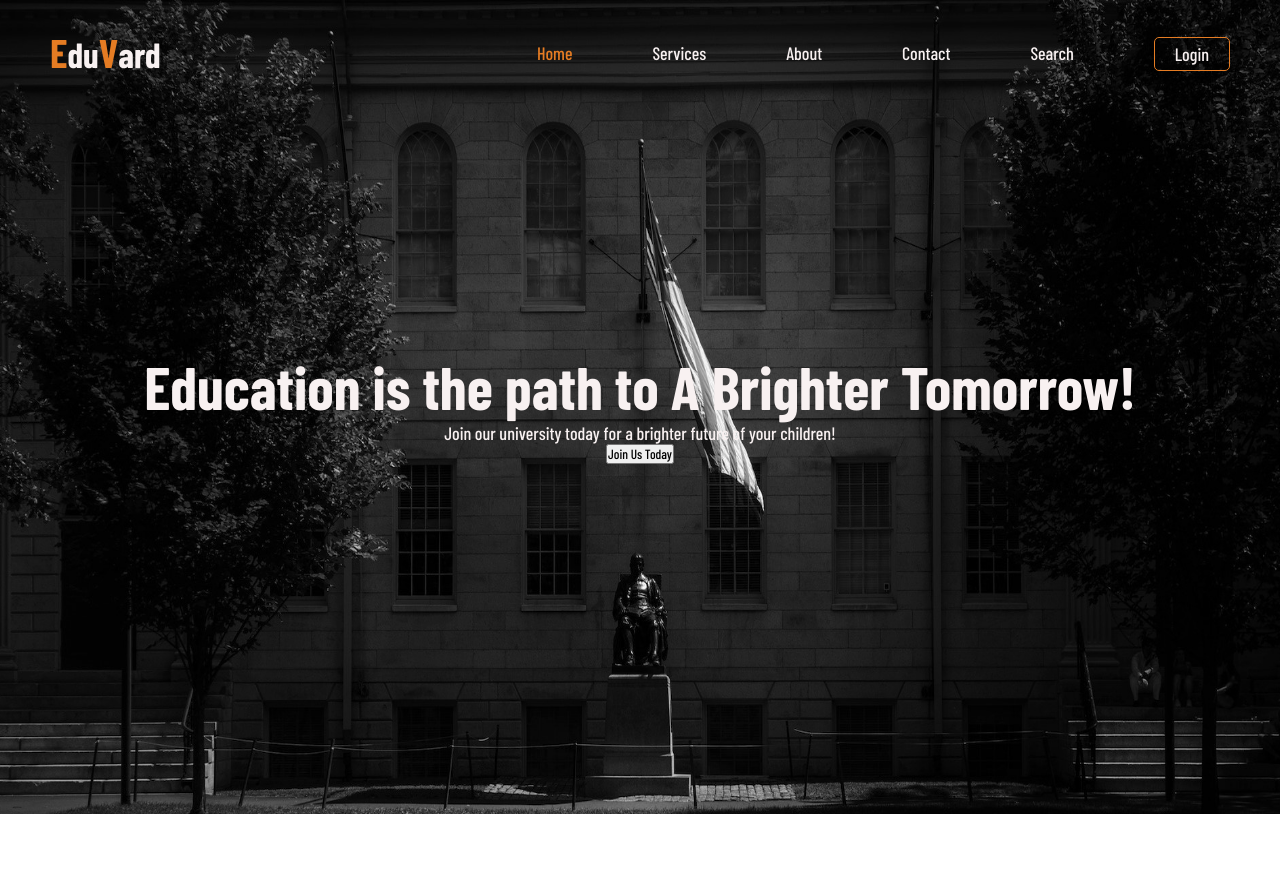
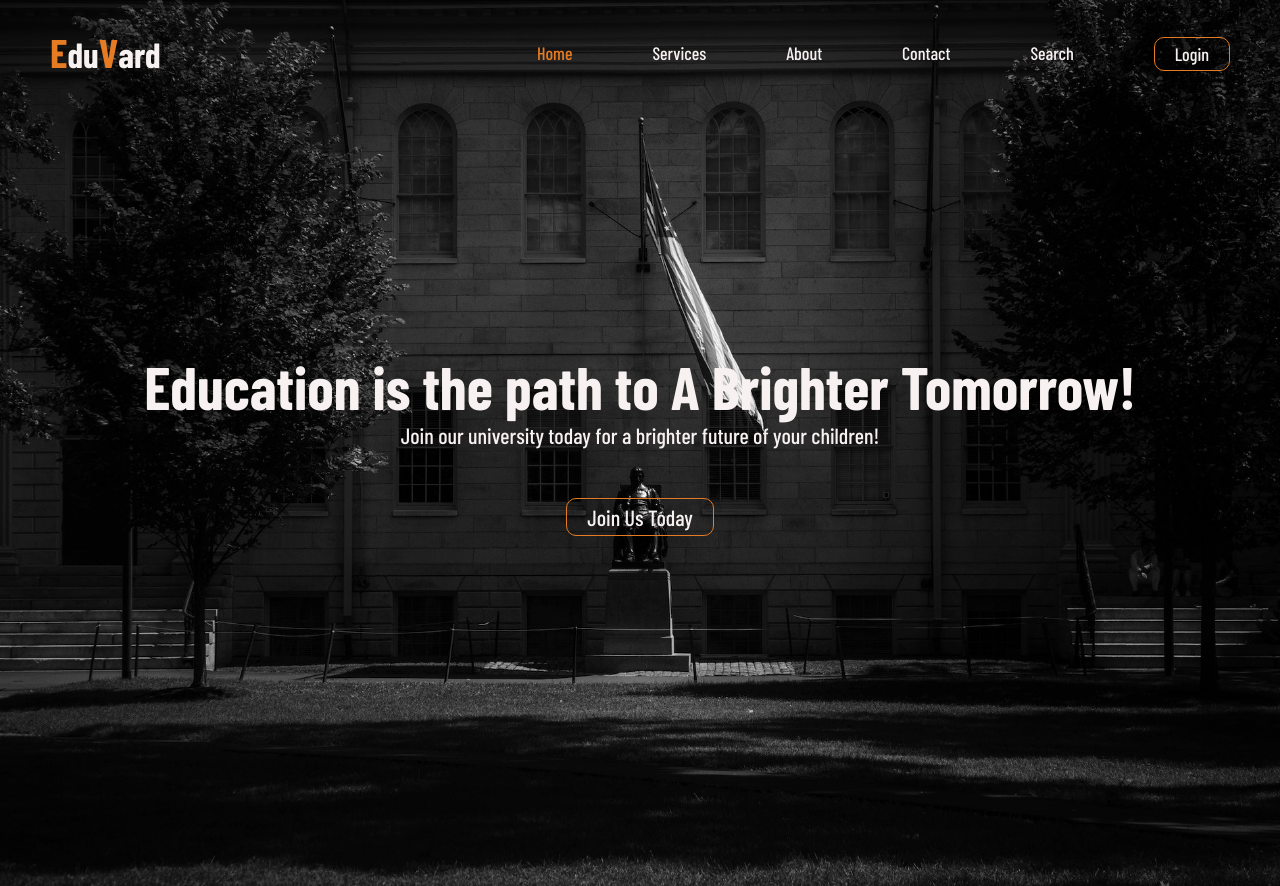
Before and after one commit to Siam48444/EduVard, a plain HTML site: page index.html in a window 1280 px wide. Before the commit the page ends 814 px from the top, so only its background shows below. Drawn offline with nearby package versions, Linux system fonts and the light colour scheme; a web font is replaced by a local one.

Commit message:
Update style.css

```diff
--- a/style.css
+++ b/style.css
@@ -18,6 +18,7 @@ body{
     background: url(homeimage.jpg) no-repeat;
     background-size: 1300px 1050px;
     background-position: top center;
+    background-size: cover;
 }
 
 :root{
@@ -131,23 +132,27 @@ header nav ul a:hover::after{
     transform: translateY(-5px);
     cursor: pointer;
     border: var(--dark-orange) 1px solid;
-    border-radius: 5px;
+    border-radius: 10px;
     background-color: transparent;
     color: var(--lightest);
     justify-content: center;
     align-items: center;
     transition: background-color 500ms,
-                border 500ms;
+                border 500ms,
+                box-shadow 500ms;
 }
 
 .login:hover{
     background-color: var(--dark-orange);
     border: 1px var(--dark-orange)  solid;
+    box-shadow: 0px 0px 10px var(--dark-orange);
 }
 
 .login:active{
     background-color: var(--light-orange);
     border: var(--light-orange) solid 1px;
+    transition: none;
+    box-shadow: 0px 0px 10px var(--light-orange);
 }
 
 .hero{
@@ -159,14 +164,57 @@ header nav ul a:hover::after{
     flex-direction: column;
 }
 
+@keyframes hero{
+    from{
+        opacity: 0;
+    }
+    to{
+        opacity: 1;
+    }
+}
+
 h1{
     color: var(--lightest);
     font-size: 60px;
     font-weight: 700;
+    z-index: 1;
+    animation: hero ease-out 1500ms forwards;
 }
 
 p{
     color: var(--lightest);
     font-weight: 500;
-    font-size: 18px;
+    z-index: 1;
+    font-size: 22px;
+    animation: hero ease-out 1500ms forwards;
 }
+
+.herobutton{
+    padding: 5px 20px;
+    font-size: 22px;
+    margin-top: 50px;
+    cursor: pointer;
+    border: var(--dark-orange) 1px solid;
+    border-radius: 10px;
+    background-color: transparent;
+    color: var(--lightest);
+    justify-content: center;
+    z-index: 1;
+    align-items: center;
+    transition: background-color 500ms,
+                border 500ms,
+                box-shadow 500ms;
+}
+
+.herobutton:hover{
+    background-color: var(--dark-orange);
+    border: 1px var(--dark-orange)  solid;
+    box-shadow: 0px 0px 10px var(--dark-orange);
+}
+
+.herobutton:active{
+    background-color: var(--light-orange);
+    border: var(--light-orange) solid 1px;
+    transition: none;
+    box-shadow: 0px 0px 10px var(--light-orange);
+}
```
